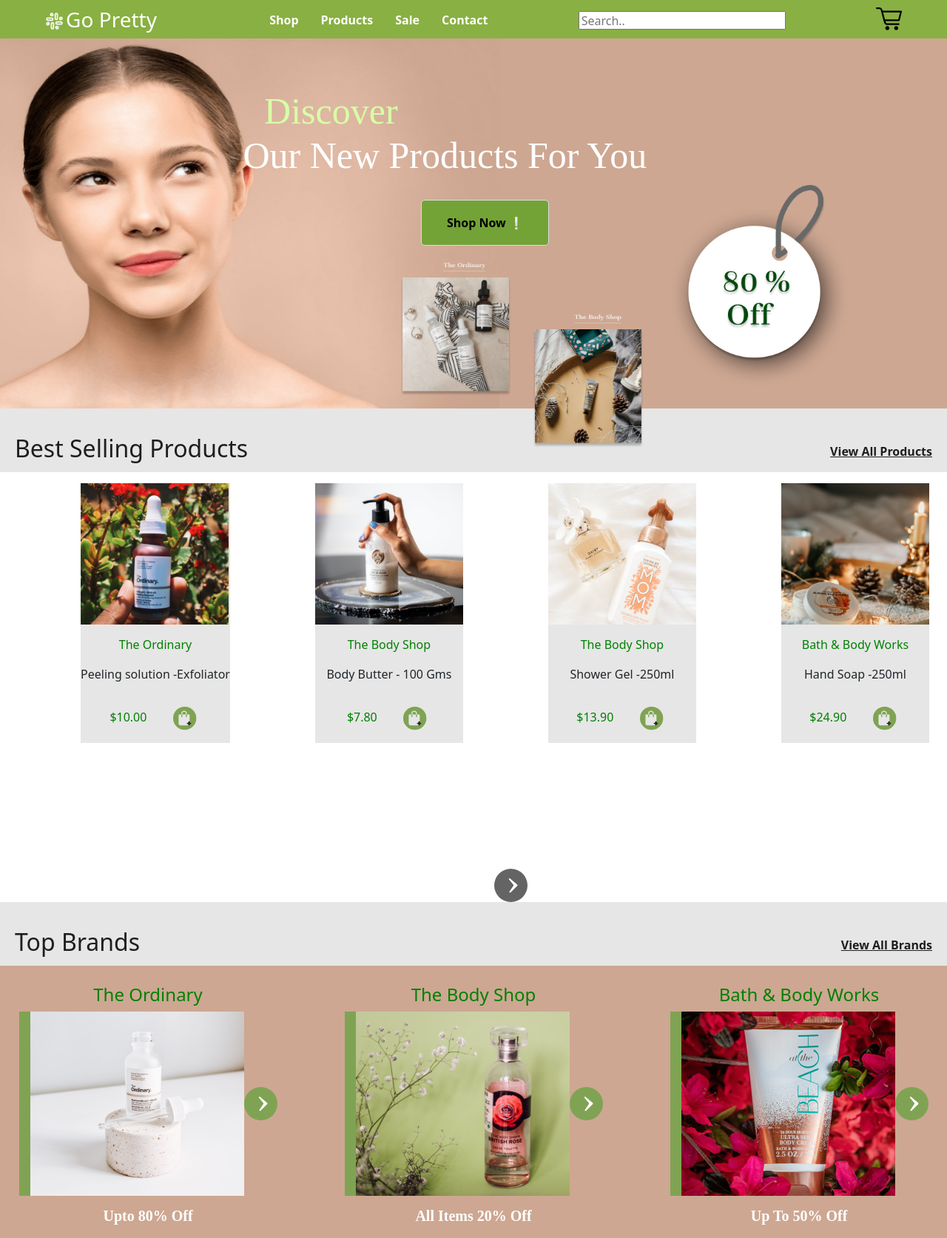
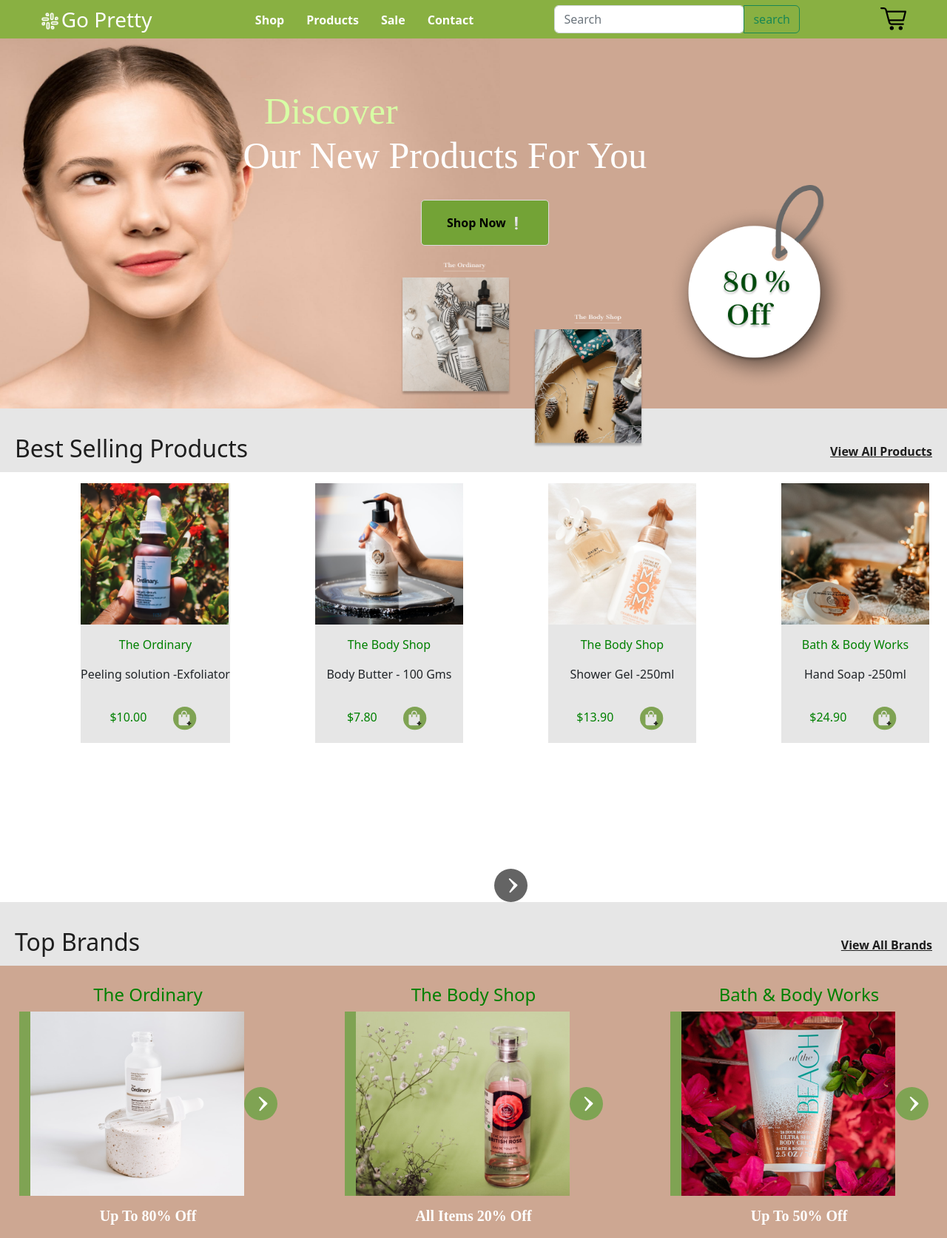
Before and after one commit to HasanMohamedAssem/Ecommerce, a React (Create React App) app: page / in a window 1280 px wide. Shown: the whole page at 74% size. Built offline with nearby package versions, Linux system fonts and the light colour scheme; the HTML template or start-up script is replaced by a standard one.

Commit message:
searchbar update

```diff
--- a/src/components/Navbar/Navbar.jsx
+++ b/src/components/Navbar/Navbar.jsx
@@ -16,10 +16,12 @@
             <a href="/">Sale</a>
             <a href="/">Contact</a>
         </div>
+        <div className="brand--search">
 
-        <div className="brand--search">
-        <input type="text" placeholder="Search.." />
-
+       <div class="input-group">
+       <input type="search" class="form-control rounded" placeholder="Search" aria-label="Search" aria-describedby="search-addon" />
+      <button type="button" class="btn btn-outline-success">search</button>
+       </div>
         </div>
         <div className="shopping-cart">
           <ShoppingCart />
--- a/src/components/Navbar/Navbar.style.css
+++ b/src/components/Navbar/Navbar.style.css
@@ -43,24 +43,8 @@
 }
 
 .brand--search{
-    padding-top: 15px;
+    margin-top: 7px;
 }
-.brand--search>input{
-    width: 280px;
-    height: 25px;
-}
-.brand--search>button{
-
-    margin-left: 2px;
-    width: 50px;
-    height: 30px;
-
-}
-.brand--search>button:hover{
-    background-color: pink;
-
-}
-
 .shopping-cart{
     width: 35px;
     margin-top: 10px;
--- a/src/components/data/TopBrandsData.js
+++ b/src/components/data/TopBrandsData.js
@@ -8,7 +8,7 @@
         id:1,
         img:imag1,
         name:"The Ordinary",
-        desc:"Upto 80% off",
+        desc:"Up to 80% off",
 
 
     },
```
